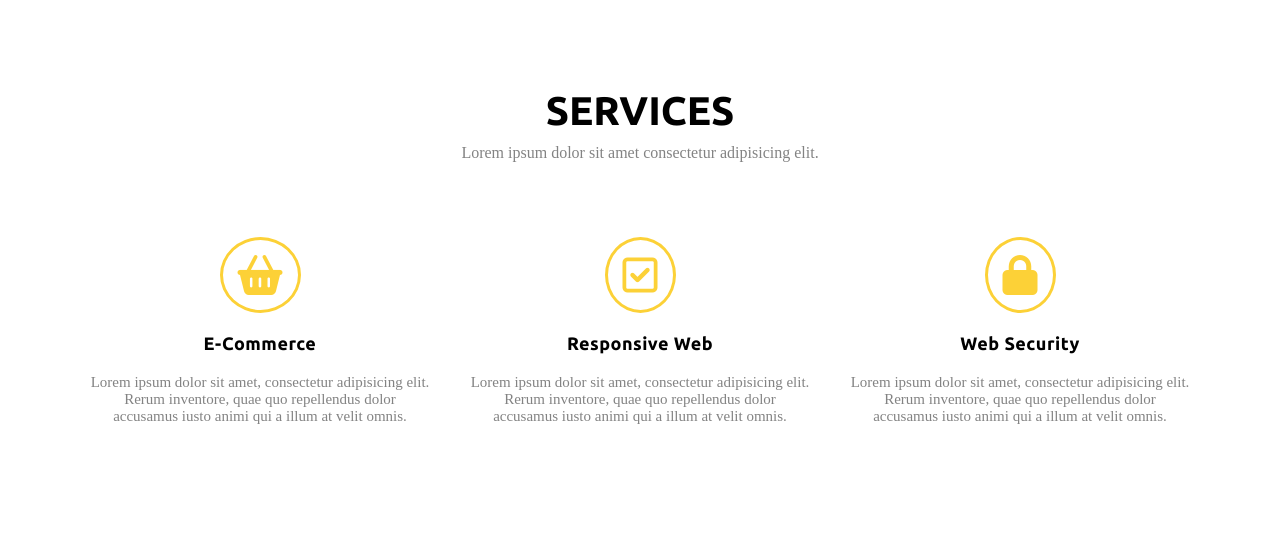
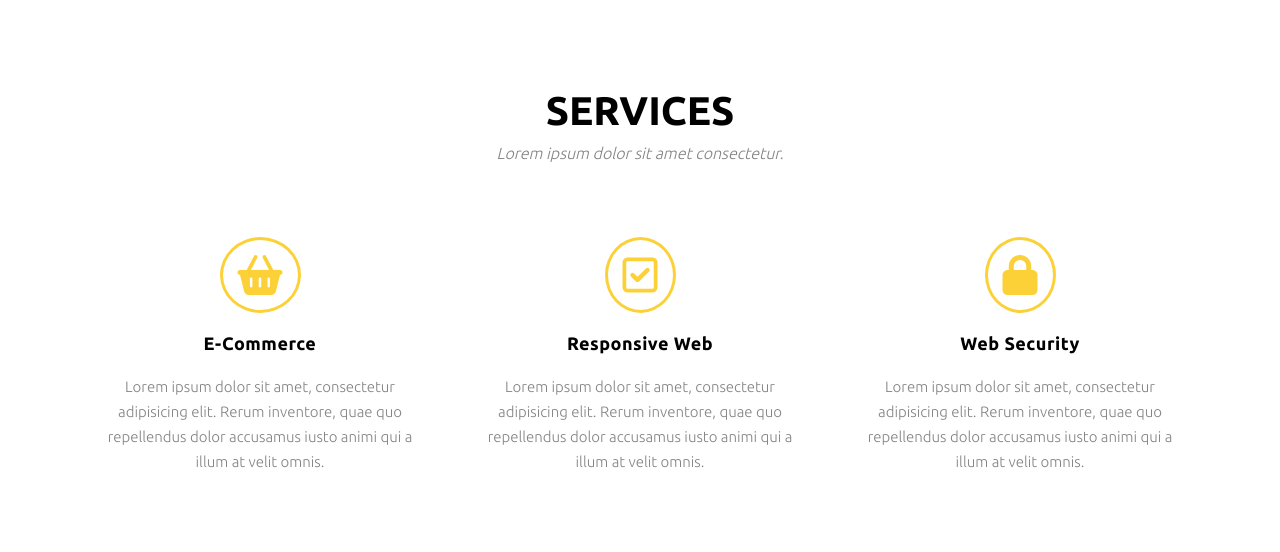
Before and after one commit to Blackbirdev/task-runner-project, a website: page index.html in a window 1280 px wide. Shown: the part 627-1179 px from the top of the page. Drawn offline with Linux system fonts and the light colour scheme.

Commit message:
Change html and styles for services section

```diff
--- a/index.html
+++ b/index.html
@@ -44,8 +44,8 @@
 
   </header>
   <section class="services">
-    <h3>services</h3>
-    <p>Lorem ipsum dolor sit amet consectetur adipisicing elit.</p>
+    <h3 class="title">services</h3>
+    <p class="title-description">Lorem ipsum dolor sit amet consectetur.</p>
     <div class="container">
       <div class="row">
         <div class="box col-md-4">
--- a/sass/style.scss
+++ b/sass/style.scss
@@ -123,15 +123,18 @@ section {
     text-align: center;
     padding: 110px 0;
 
-    h3 {
+    .title {
         font-size: 40px;
         text-transform: uppercase;
         font-family: $font-text;
         padding: 0 0 10px 0;
     }
 
-    p {
+    .title-description {
         color: $color-four;
+        font-family: $font-text;
+        font-style: italic;
+        font-weight: 300;
     }
 
     .box {
@@ -150,11 +153,15 @@ section {
             padding: 20px 0;
             text-transform: none;
             letter-spacing: 0.5px;
+            font-family: $font-text;
         }
 
         p {
             font-size: 15px;
             color: $color-four;
+            font-family: $font-text;
+            line-height: 25px;
+            font-weight: 300;
         }
 
     }
```
Also changed, not shown: css/style.css, 1 other file.
